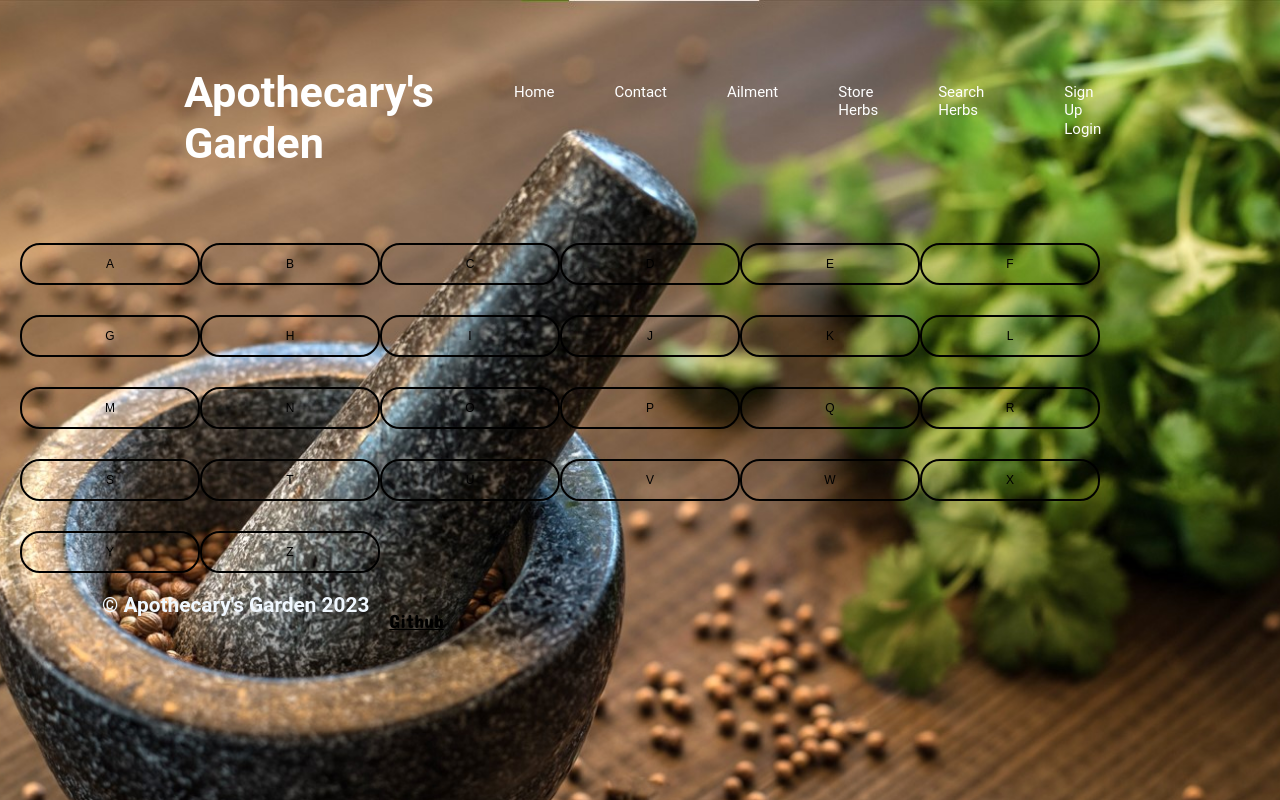
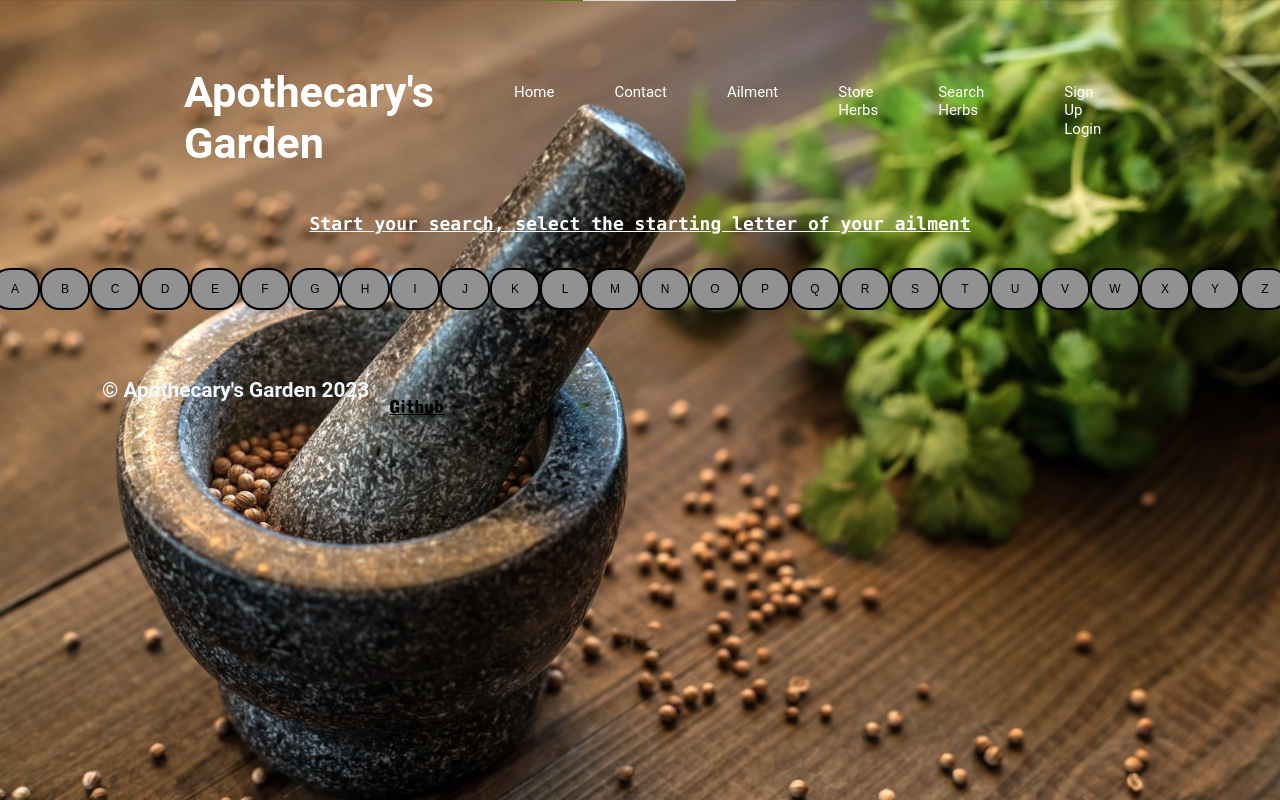
Before and after one commit to 2022-October-Java-PT/Apothecary-Garden, a React (Create React App) app in the folder herbs/src/main/resources/static/js/apothecary-garden/: page /illness_search in a window 1280 px wide. Shown: the top 800 px of the page. Built offline with nearby package versions, Linux system fonts and the light colour scheme; a web font is replaced by a local one.

Commit message:
ailment search css

```diff
--- a/herbs/src/main/resources/static/js/apothecary-garden/src/pages/home/style.module.scss
+++ b/herbs/src/main/resources/static/js/apothecary-garden/src/pages/home/style.module.scss
@@ -1,13 +1,16 @@
+html{
+    background-image: url('../../assests/images/Morter-background.jpg');
+    background-attachment: fixed;
+    background-position: center;
+    background-size: cover;
+}
+
 
 body {
-    background-image: url('../../assests/images/Morter-background.jpg');
     // background-repeat: no-repeat;
     // background-attachment: fixed;
-    overflow: hidden;
     width: 100%;
     height: 100vh;
-    background-position: center;
-    background-size: cover;
     margin: rem auto;
     max-width: 2000px;
     padding: 20px;
--- a/herbs/src/main/resources/static/js/apothecary-garden/src/pages/illness_search/illness_searchbar.js
+++ b/herbs/src/main/resources/static/js/apothecary-garden/src/pages/illness_search/illness_searchbar.js
@@ -34,22 +34,25 @@ function IllnessList() {
 
   return (
     <>
-      <div>
+      <div className={style.letterFilter}>
+        <h3 className={style.letterSearch_Header}>Start your search, select the starting letter of your ailment</h3>
+        <section className={style.letterSearch}>
         {Array.from(Array(26)).map((_, i) => (
-          <button key={i} onClick={() => handleLetterClick(String.fromCharCode(65 + i))}>
+          <button className={style.letterChoice} key={i} onClick={() => handleLetterClick(String.fromCharCode(65 + i))}>
             {String.fromCharCode(65 + i)}
           </button>
         ))}
+        </section>
       </div>
-      <div>
+      <div className={style.displayIllness}>
         {noData && <p>No data available for this letter</p>}
         {illnesses.map((illness) => (
-          <button className={style.displayedIllness} onClick={() => herbList(illness.name)} key={illness.id}>{illness.name}</button>
+          <button className={style.illnessChoice} onClick={() => herbList(illness.name)} key={illness.id}>{illness.name}</button>
         ))}
       </div>
       <div>
         {herbs.map((herb) => (
-            <a key={herb.id} href={`herbs/${herb.name}`}>
+            <a className={style.herbChoice} key={herb.id} href={`herbs/${herb.name}`}>
                 <div className={style.herb_section}>
                     <h2>{herb.name}</h2>
                 </div>
--- a/herbs/src/main/resources/static/js/apothecary-garden/src/pages/illness_search/style.module.scss
+++ b/herbs/src/main/resources/static/js/apothecary-garden/src/pages/illness_search/style.module.scss
@@ -28,3 +28,56 @@
 .link{
     color: rgb(139, 179, 255);
 }
+.letterFilter{
+    display: flex;
+    flex-direction: column;
+    align-items: center;
+}
+.letterSearch_Header{
+    color: white;
+    text-decoration: underline;
+}
+.letterSearch{
+    display: flex;
+    justify-content: space-around;
+}
+.letterChoice{
+    width: 50px;
+    color: #000;
+    font-size: 12px;
+    padding: 12px 0;
+    border: none;
+    border-radius: 20px;
+    background: rgb(145, 145, 145);
+    border:solid 2px black;
+    outline: none;
+    margin-top: 1rem;
+}
+.illnessChoice{
+    width: auto;
+    color: #000;
+    font-size: 12px;
+    padding: 12px 19px;
+    border: none;
+    border-radius: 20px;
+    background: rgb(145, 145, 145);
+    border:solid 2px black;
+    outline: none;
+    margin-top: 1rem;
+}
+.displayIllness{
+    display: flex;
+    justify-content: center;
+    padding: 1rem 0 2rem;
+}
+// .herb_section{
+//     width: auto;
+//     color: #000;
+//     font-size: 12px;
+//     padding: 12px 19px;
+//     border: none;
+//     border-radius: 20px;
+//     background: rgb(145, 145, 145);
+//     border:solid 2px black;
+//     outline: none;
+// }
```
